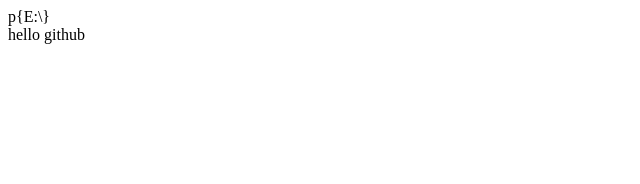
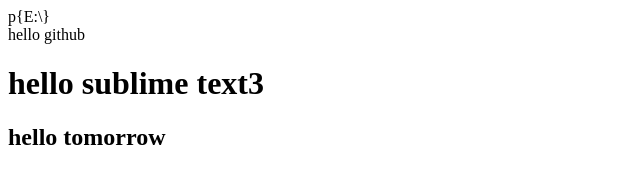
Before and after one commit to detcx/hello, a plain HTML site: page index.html in a window 1280 px wide. Shown: the whole page, without its empty margins (0-640 px from the left). Drawn offline with Linux system fonts and the light colour scheme.

Commit message:
modified index hello tomorraw

```diff
--- a/index.html
+++ b/index.html
@@ -7,5 +7,7 @@
 <body>
 	p{E:\}
 	<div>hello github</div>
+	<h1>hello sublime text3</h1>
+	<h2>hello tomorrow</h2>
 </body>
 </html>
```
